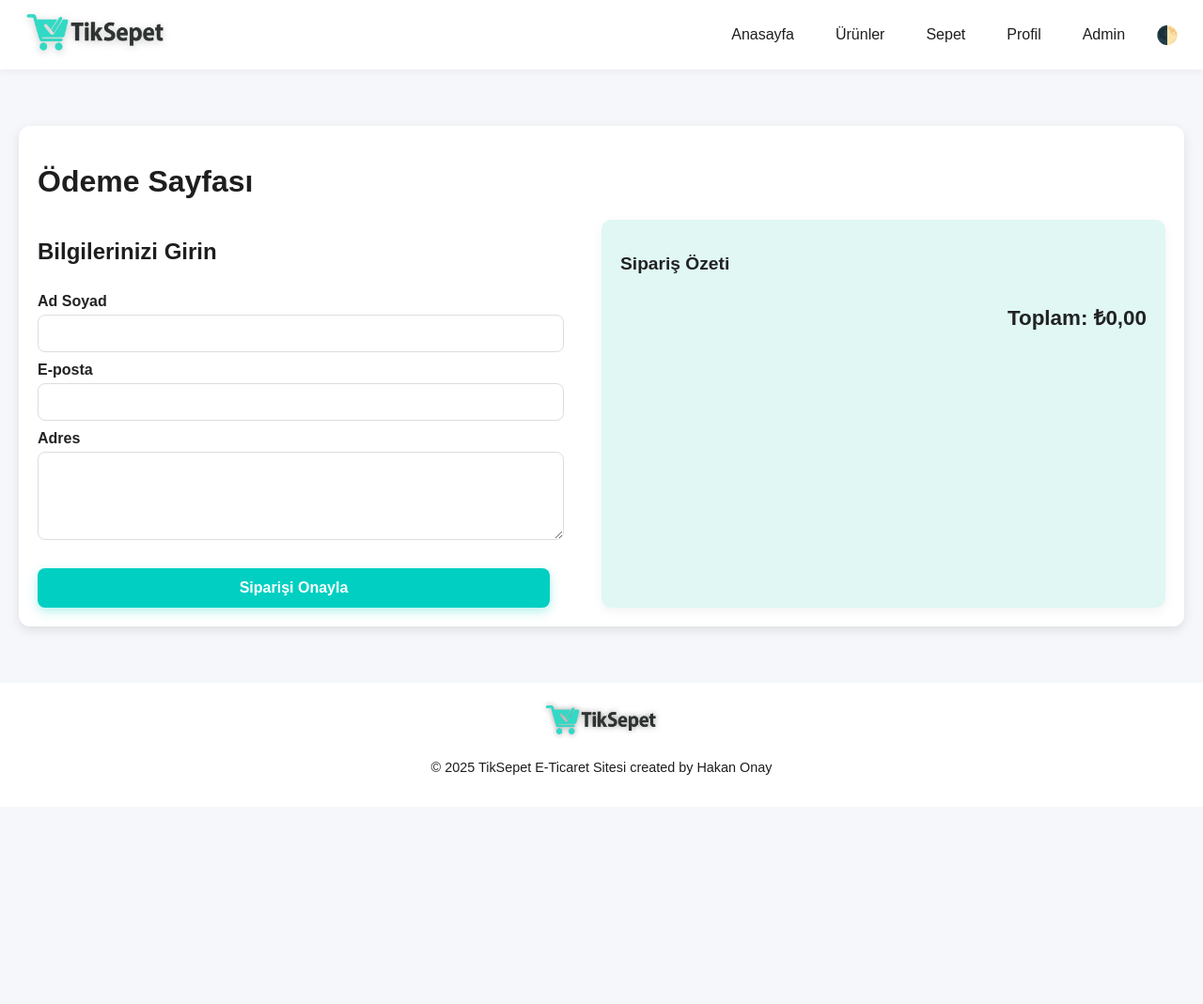
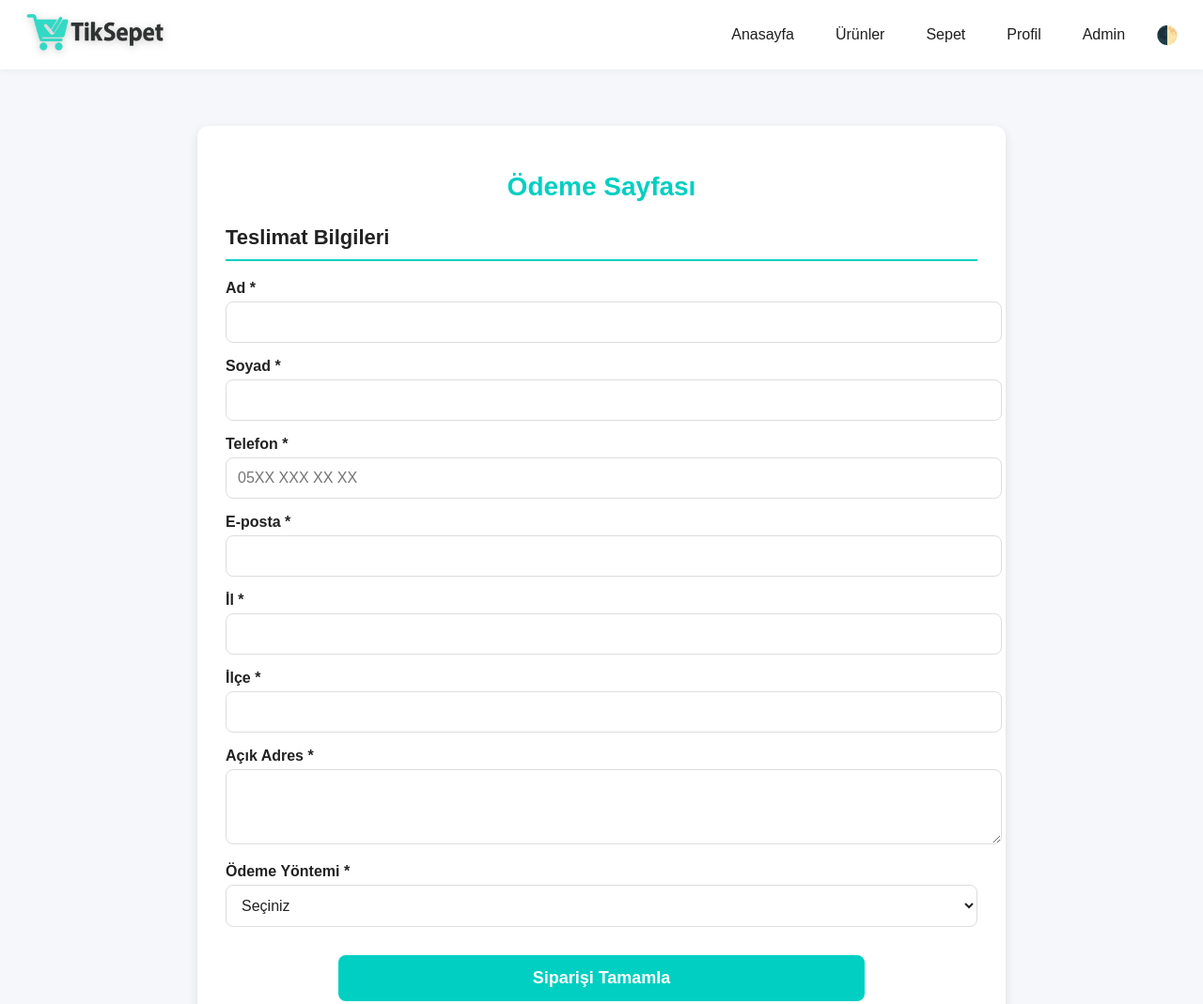
Before and after one commit to hakan-onay/E-Commerce-Site, a plain HTML site: page checkout.html in a window 1280 px wide. Shown: the top 1069 px of the page at 94% size. Before the commit the page ends 859 px from the top, so only its background shows below. Drawn offline with Linux system fonts and the light colour scheme.

Commit message:
Pay with credit card attribute added. Also order details improved.

```diff
--- a/checkout.html
+++ b/checkout.html
@@ -14,11 +14,7 @@
     <header>
       <nav class="navbar">
         <a href="index.html" class="logo">
-          <img
-            src="assets/images/logos/logo_light.png"
-            alt="TikSepet"
-            id="site-logo"
-          />
+          <img src="assets/images/logos/logo_light.png" alt="TikSepet" id="site-logo" />
         </a>
         <ul class="nav-links" id="navLinks">
           <li><a href="index.html">Anasayfa</a></li>
@@ -37,68 +33,72 @@
     <!-- Main -->
     <main class="checkout-container">
       <h1>Ödeme Sayfası</h1>
-      <div class="checkout-wrapper">
-        <!-- Kullanıcı Formu -->
-        <section class="checkout-form">
-          <h2>Bilgilerinizi Girin</h2>
-          <form id="order-form">
-            <label>Ad Soyad</label>
-            <input type="text" id="fullname" required />
+      <form id="checkout-form">
+        <h2>Teslimat Bilgileri</h2>
 
-            <label>E-posta</label>
+        <label>Ad *</label>
+        <input type="text" id="first-name" required />
+        <label>Soyad *</label>
+        <input type="text" id="last-name" required />
+        <label>Telefon *</label>
+        <input type="tel" id="phone" required placeholder="05XX XXX XX XX" />
+        <label>E-posta *</label>
         <input type="email" id="email" required />
+        <label>İl *</label>
+        <input type="text" id="city" required />
+        <label>İlçe *</label>
+        <input type="text" id="district" required />
+        <label>Açık Adres *</label>
+        <textarea id="address" rows="3" required></textarea>
 
-            <label>Adres</label>
-            <textarea id="address" rows="4" required></textarea>
+        <label for="payment-method">Ödeme Yöntemi *</label>
+        <select id="payment-method" required>
+          <option value="">Seçiniz</option>
+          <option value="card">Kart ile Ödeme</option>
+          <option value="cash">Kapıda Ödeme</option>
+        </select>
 
-            <button type="submit" class="checkout-btn">Siparişi Onayla</button>
+        <div id="card-info" style="display: none; margin-top: 15px">
+          <h3>Kart Bilgileri</h3>
+          <label>Kart Numarası *</label>
+          <input type="text" id="card-number" maxlength="19" placeholder="XXXX XXXX XXXX XXXX" />
+          <label>Son Kullanma Tarihi *</label>
+          <input type="text" id="expiry" placeholder="AA/YY" />
+          <label>CVV *</label>
+          <input type="text" id="cvv" maxlength="4" />
+        </div>
+
+        <button type="submit" class="complete-order-btn">Siparişi Tamamla</button>
       </form>
-        </section>
-
-        <!-- Sipariş Özeti -->
-        <section class="order-summary">
-          <h2>Sipariş Özeti</h2>
-          <div id="order-items"></div>
-          <div class="cart-total" id="checkout-total">Toplam: ₺0,00</div>
-        </section>
-      </div>
     </main>
 
     <!-- Footer -->
     <footer>
       <div class="footer-content">
-        <img
-          src="assets/images/logos/logo_light.png"
-          alt="TikSepet Logo"
-          id="footer-logo"
-          class="footer-logo"
-        />
+        <img src="assets/images/logos/logo_light.png" alt="TikSepet Logo" id="footer-logo" class="footer-logo" />
         <p>&copy; 2025 TikSepet E-Ticaret Sitesi created by Hakan Onay</p>
       </div>
     </footer>
 
     <!-- JavaScript -->
     <script>
-      // Tema, logo ve menu
       function toggleTheme() {
         document.body.classList.toggle("dark");
-        const theme = document.body.classList.contains("dark")
-          ? "dark"
-          : "light";
+        const theme = document.body.classList.contains("dark") ? "dark" : "light";
         localStorage.setItem("theme", theme);
         updateLogo(theme);
         updateFooterLogo();
       }
+
       function toggleMenu() {
         document.getElementById("navLinks").classList.toggle("active");
       }
+
       function updateLogo(theme) {
         const logo = document.getElementById("site-logo");
-        logo.src =
-          theme === "dark"
-            ? "assets/images/logos/logo_dark.png"
-            : "assets/images/logos/logo_light.png";
+        logo.src = theme === "dark" ? "assets/images/logos/logo_dark.png" : "assets/images/logos/logo_light.png";
       }
+
       function updateFooterLogo() {
         const logo = document.getElementById("footer-logo");
         logo.src = document.body.classList.contains("dark")
@@ -112,58 +112,45 @@
         updateLogo(savedTheme);
         updateFooterLogo();
 
-        // Sipariş özetini getir
-        const cart = JSON.parse(localStorage.getItem("cart")) || [];
-        const orderItemsContainer = document.getElementById("order-items");
-        const totalDiv = document.getElementById("checkout-total");
+        document.getElementById("checkout-form").addEventListener("submit", (e) => {
+          e.preventDefault();
 
-        let total = 0;
-        cart.forEach((item) => {
-          const itemTotal = item.price * item.quantity;
-          total += itemTotal;
-          orderItemsContainer.innerHTML += `
-            <div style="display:flex; align-items:center; gap:15px; margin-bottom:20px; border-bottom:1px solid #ccc; padding-bottom:10px">
-              <img src="${item.image}" alt="${
-            item.name
-          }" style="width:60px; height:60px; object-fit:contain; background:white; border-radius:8px;" />
-              <div style="flex:1">
-                <div style="font-weight:bold;">${item.name}</div>
-                <div>Miktar: ${item.quantity}</div>
-    </div>
-    <div style="white-space:nowrap; font-weight:bold;">
-      ${itemTotal.toLocaleString("tr-TR", {
-        style: "currency",
-        currency: "TRY",
-      })}
-    </div>
-  </div>
-`;
-        });
+          const firstName = document.getElementById("first-name").value.trim();
+          const lastName = document.getElementById("last-name").value.trim();
+          const phone = document.getElementById("phone").value.trim();
+          const email = document.getElementById("email").value.trim();
+          const city = document.getElementById("city").value.trim();
+          const district = document.getElementById("district").value.trim();
+          const address = document.getElementById("address").value.trim();
+          const paymentMethod = document.getElementById("payment-method").value;
 
-        totalDiv.textContent = `Toplam: ${total.toLocaleString("tr-TR", {
-          style: "currency",
-          currency: "TRY",
-        })}`;
-
-        // Siparişi onayla
-        document
-          .getElementById("order-form")
-          .addEventListener("submit", (e) => {
-            e.preventDefault();
-            const name = document.getElementById("fullname").value.trim();
-            const email = document.getElementById("email").value.trim();
-            const address = document.getElementById("address").value.trim();
-
-            if (!name || !email || !address) {
-              alert("Lütfen tüm alanları doldurun.");
+          if (!firstName || !lastName || !phone || !email || !city || !district || !address || !paymentMethod) {
+            alert("Lütfen tüm zorunlu alanları doldurun.");
             return;
           }
 
+          if (paymentMethod === "card") {
+            const cardNumber = document.getElementById("card-number").value.trim();
+            const expiry = document.getElementById("expiry").value.trim();
+            const cvv = document.getElementById("cvv").value.trim();
+
+            if (!cardNumber || !expiry || !cvv) {
+              alert("Kart bilgilerini eksiksiz doldurun.");
+              return;
+            }
+          }
+
+          const cart = JSON.parse(localStorage.getItem("cart")) || [];
+          let total = 0;
+          cart.forEach(item => total += item.price * item.quantity);
+
           const newOrder = {
             id: Date.now(),
-              name,
+            name: firstName + " " + lastName,
             email,
-              address,
+            phone,
+            address: `${city}/${district} - ${address}`,
+            paymentMethod,
             items: cart,
             total,
             date: new Date().toISOString(),
@@ -173,8 +160,8 @@
           orders.push(newOrder);
           localStorage.setItem("orders", JSON.stringify(orders));
 
-            localStorage.removeItem("cart"); // Sepeti temizle
-            alert("Siparişiniz alınmıştır. Teşekkür ederiz! 😊");
+          localStorage.removeItem("cart");
+          alert("Siparişiniz başarıyla alındı. Teşekkür ederiz!");
           window.location.href = "index.html";
         });
       });
@@ -182,6 +169,12 @@
       window.addEventListener("load", () => {
         document.getElementById("loader").style.display = "none";
       });
+
+      document.getElementById("payment-method").addEventListener("change", function () {
+        const method = this.value;
+        const cardInfo = document.getElementById("card-info");
+        cardInfo.style.display = method === "card" ? "block" : "none";
+      });
     </script>
   </body>
 </html>
--- a/css/style.css
+++ b/css/style.css
@@ -589,73 +589,125 @@ footer {
   margin-top: 30px;
 }
 
-/* Ödeme Sayfası Genel Kapsayıcı */
+/* Ödeme sayfası kapsayıcı */
 .checkout-container {
-  max-width: 1200px;
+  max-width: 800px;
   margin: 60px auto;
-  padding: 20px;
-  background-color: var(--card-bg);
+  padding: 30px;
+  background-color: var(--secondary);
+  box-shadow: var(--box-shadow);
   border-radius: 12px;
-  box-shadow: var(--box-shadow);
-  animation: fadeInUp 0.6s ease;
+  color: var(--text-color);
+  transition: var(--transition);
 }
 
-.checkout-wrapper {
-  display: flex;
-  flex-wrap: wrap;
-  gap: 40px;
+.checkout-container h1 {
+  font-size: 28px;
+  margin-bottom: 25px;
+  text-align: center;
+  color: var(--primary);
 }
 
-/* Form Alanı */
-.checkout-form {
-  flex: 1;
-  min-width: 280px;
+.checkout-container h2 {
+  font-size: 22px;
+  margin-bottom: 20px;
+  color: var(--text-color);
+  border-bottom: 2px solid var(--primary);
+  padding-bottom: 10px;
 }
 
-.checkout-form form {
-  display: flex;
-  flex-direction: column;
-}
-
-.checkout-form label {
-  margin: 10px 0 5px;
-  font-weight: 600;
+.checkout-container label {
+  display: block;
+  margin-top: 16px;
+  margin-bottom: 5px;
+  font-weight: bold;
   color: var(--text-color);
 }
 
-.checkout-form input,
-.checkout-form textarea {
-  padding: 10px 14px;
+.checkout-container input,
+.checkout-container textarea,
+.checkout-container select {
+  width: 100%;
+  padding: 12px;
+  font-size: 16px;
   border: 1px solid var(--border-color);
   border-radius: 8px;
-  font-size: 1rem;
-  background-color: var(--secondary);
+  background-color: var(--card-bg);
   color: var(--text-color);
-  transition: border 0.3s;
+  transition: var(--transition);
 }
 
-.checkout-form input:focus,
-.checkout-form textarea:focus {
+.checkout-container input:focus,
+.checkout-container textarea:focus,
+.checkout-container select:focus {
+  outline: none;
   border-color: var(--primary);
-  outline: none;
+  box-shadow: 0 0 5px var(--primary);
 }
 
-/* Sipariş Özeti */
-.order-summary {
-  flex: 1;
-  min-width: 280px;
+/* Kart Bilgileri Alanı */
+#card-info {
+  margin-top: 25px;
+  padding: 15px;
   background-color: var(--accent-light);
+  border: 1px solid var(--primary);
   border-radius: 10px;
-  padding: 20px;
-  box-shadow: var(--shadow);
 }
 
-.order-summary h2 {
-  font-size: 1.2rem;
-  margin-bottom: 15px;
-  color: var(--text-color);
+#card-info h3 {
+  margin-bottom: 10px;
+  color: var(--primary);
 }
 
-#order-items {
-  margin-bottom: 20px;
+#card-info input {
+  width: 100%;
+  max-width: 100%;
+  box-sizing: border-box;
+  padding: 10px;
+  margin-bottom: 12px;
+  border: 1px solid #aaa;
+  border-radius: 6px;
+  background-color: #f9f9f9;
+  color: #fff;
 }
+
+/* Karanlık tema için uyarlama */
+body.dark #card-info input {
+  background-color: #1a1a1a;
+  border: 1px solid #444;
+  color: #eee;
+}
+
+/* Siparişi tamamla butonu */
+.complete-order-btn {
+  display: block;
+  width: 70%;
+  margin: 30px auto;
+  margin-bottom: auto;
+  padding: 14px;
+  font-size: 18px;
+  font-weight: bold;
+  background-color: var(--primary);
+  color: white;
+  border: none;
+  border-radius: 8px;
+  cursor: pointer;
+  transition: var(--transition);
+
+
+}
+
+.complete-order-btn:hover {
+  background-color: var(--primary-hover);
+}
+
+/* Karanlık tema uyumu */
+body.dark .checkout-container {
+  background-color: #2c2c2c;
+  color: #eee;
+}
+
+body.dark #card-info {
+  background-color: #3a3a3a;
+  border-color: var(--primary);
+}
```
Lines whose indentation alone changed are shown as unchanged.
